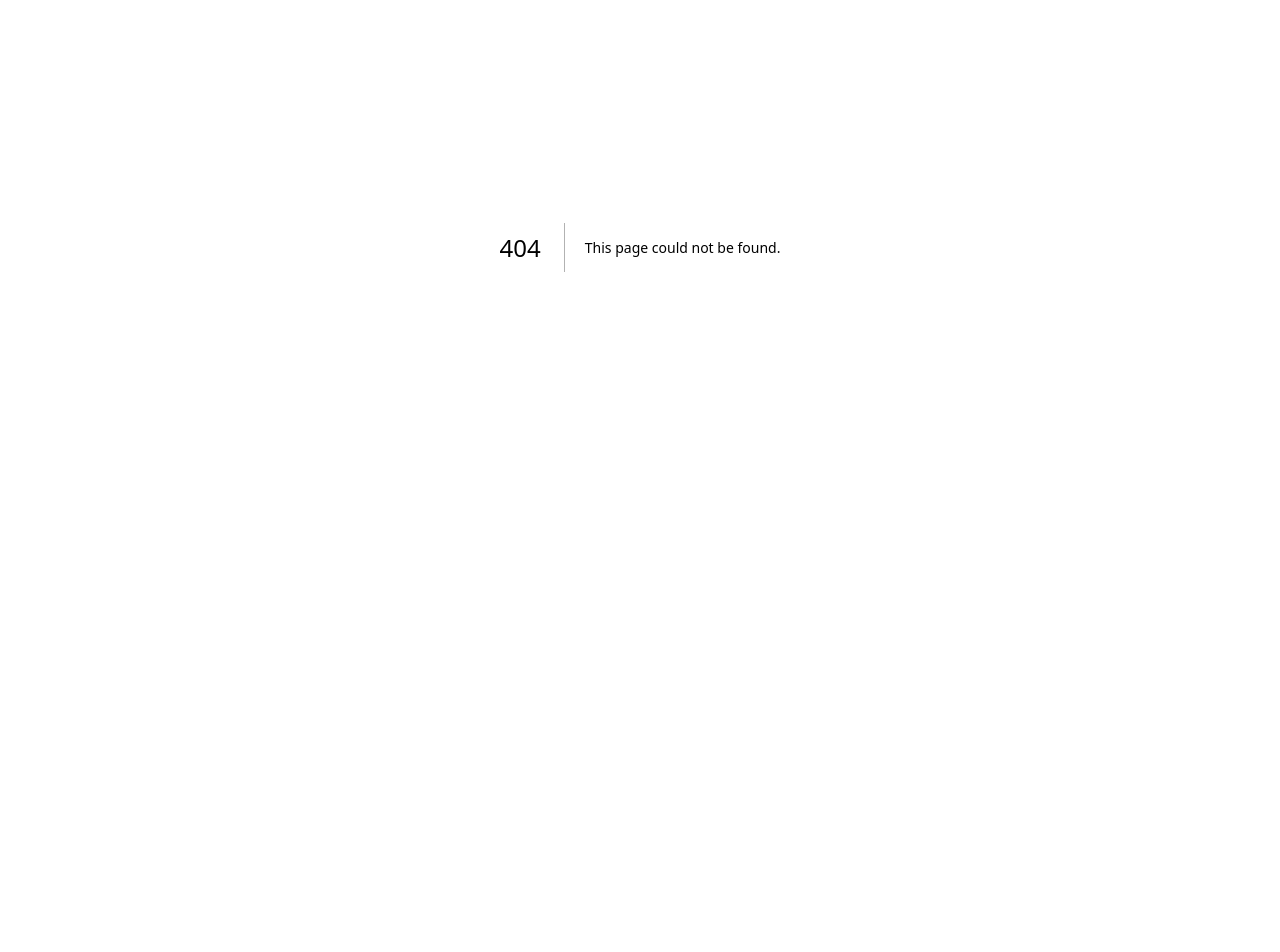
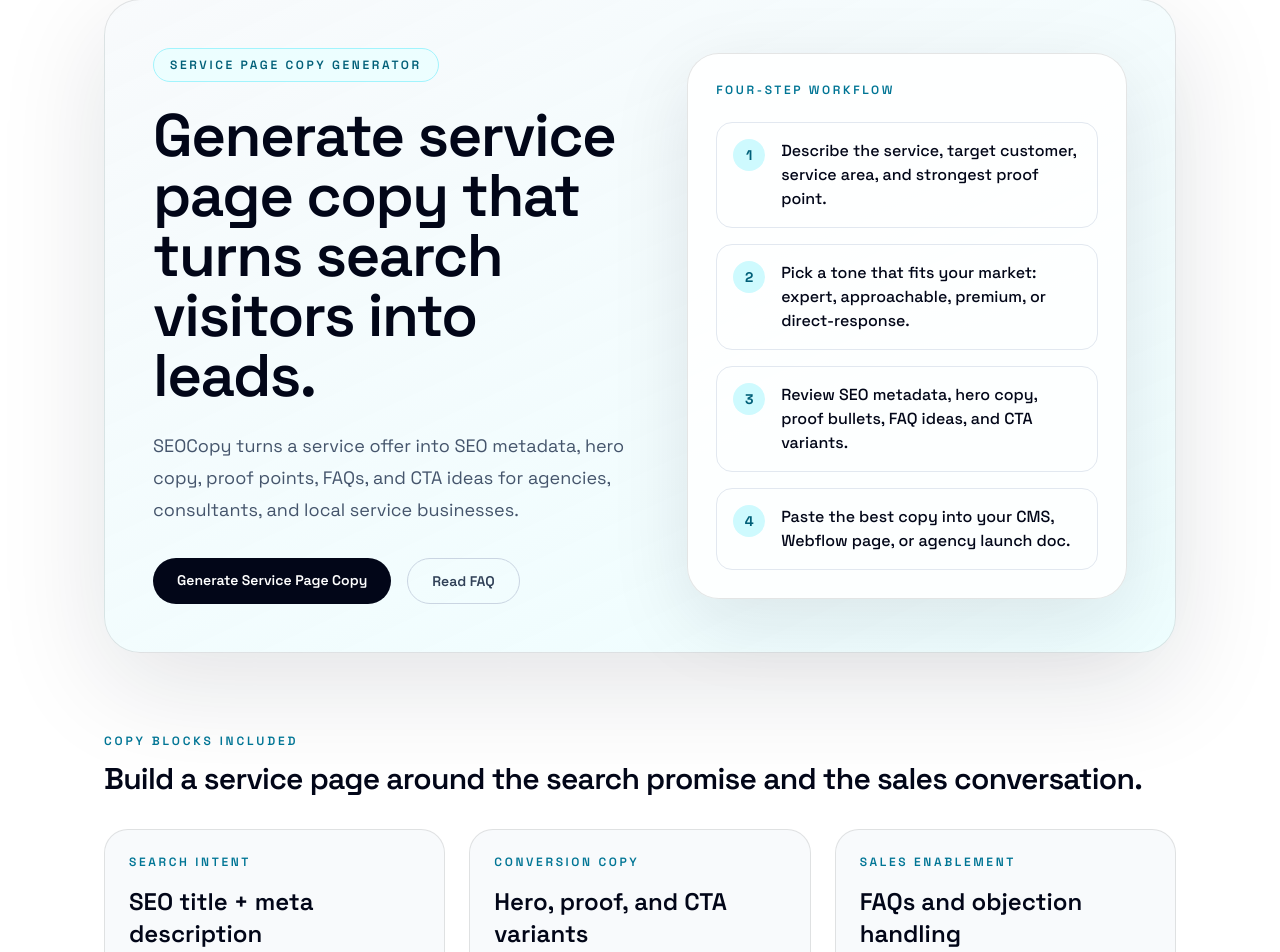
Before and after one commit to icarusagio/seocopy, a Next.js app: page /service-page-copy-generator in a window 1280 px wide. Before the commit this address had no page. Shown: the part 153-1105 px from the top of the page. Before the commit the page ends 800 px from the top, so only its background shows below. Built offline with nearby package versions, Linux system fonts and the light colour scheme.

Commit message:
Add service page copy generator page

```diff
--- a/src/app/page.tsx
+++ b/src/app/page.tsx
@@ -93,6 +93,11 @@ const useCasePages = [
     title: "Collection Page SEO Generator",
     href: "/collection-page-seo-generator",
     body: "Search titles, meta descriptions, collection intros, social previews, and CTAs for Shopify collections and ecommerce category pages.",
+  },
+  {
+    title: "Service Page Copy Generator",
+    href: "/service-page-copy-generator",
+    body: "SEO metadata, hero copy, proof points, FAQs, and CTA variants for agencies, consultants, and local service businesses.",
   },
   {
     title: "Product SEO Title Generator",
--- /dev/null
+++ b/src/app/service-page-copy-generator/page.tsx
@@ -0,0 +1,202 @@
+import type { Metadata } from "next";
+import Link from "next/link";
+
+export const metadata: Metadata = {
+  title: "Service Page Copy Generator",
+  description:
+    "Generate service page copy, SEO title tags, meta descriptions, hero headlines, proof points, FAQs, and CTA variants for agencies and local service businesses.",
+  alternates: {
+    canonical: "https://seocopy.vercel.app/service-page-copy-generator",
+  },
+  keywords: [
+    "service page copy generator",
+    "AI service page copy generator",
+    "service business SEO copy",
+    "agency service page copy",
+    "local service page SEO",
+    "website copy generator",
+  ],
+  openGraph: {
+    title: "Service Page Copy Generator | SEOCopy",
+    description:
+      "Turn a service offer into SEO metadata, proof-led page copy, FAQs, and calls to action that help visitors request a quote or book a consult.",
+    url: "https://seocopy.vercel.app/service-page-copy-generator",
+    type: "website",
+  },
+};
+
+const sections = [
+  {
+    label: "Search intent",
+    title: "SEO title + meta description",
+    body: "Translate your service, audience, location, and outcome into a search snippet that earns qualified clicks.",
+  },
+  {
+    label: "Conversion copy",
+    title: "Hero, proof, and CTA variants",
+    body: "Generate headlines, value props, trust signals, and calls to action for visitors comparing vendors.",
+  },
+  {
+    label: "Sales enablement",
+    title: "FAQs and objection handling",
+    body: "Answer price, process, timing, and fit questions before leads book a consult or request a quote.",
+  },
+];
+
+const workflow = [
+  "Describe the service, target customer, service area, and strongest proof point.",
+  "Pick a tone that fits your market: expert, approachable, premium, or direct-response.",
+  "Review SEO metadata, hero copy, proof bullets, FAQ ideas, and CTA variants.",
+  "Paste the best copy into your CMS, Webflow page, or agency launch doc.",
+];
+
+const faqs = [
+  {
+    question: "What is a service page copy generator?",
+    answer:
+      "A service page copy generator turns a short offer brief into copy for a service landing page: SEO titles, meta descriptions, hero headlines, proof bullets, FAQs, and calls to action.",
+  },
+  {
+    question: "Who should use SEOCopy for service pages?",
+    answer:
+      "It is useful for agencies, consultants, local service businesses, B2B providers, and founders who need clearer pages for offers like audits, installations, repairs, retainers, or done-for-you services.",
+  },
+  {
+    question: "Can it help with local SEO service pages?",
+    answer:
+      "Yes. Include the city, region, service area, and customer type in your prompt so SEOCopy can draft localized metadata and page copy without stuffing keywords.",
+  },
+  {
+    question: "How many free service page generations do I get?",
+    answer:
+      "You can run two free generations without creating an account. After that, buy one more generation for $5 or use the $19/month plan for ongoing copy production.",
+  },
+];
+
+export default function ServicePageCopyGeneratorPage() {
+  return (
+    <main className="min-h-screen bg-white text-slate-950 dark:bg-slate-950 dark:text-white">
+      <section className="mx-auto max-w-6xl px-6 py-20 lg:px-10">
+        <Link href="/" className="text-sm font-semibold text-cyan-700 dark:text-cyan-300">
+          ← SEOCopy
+        </Link>
+        <div className="mt-12 grid gap-12 rounded-[2.25rem] border border-black/10 bg-[linear-gradient(155deg,rgba(248,250,252,1),rgba(236,254,255,0.88))] p-8 shadow-[0_30px_110px_rgba(15,23,42,0.12)] dark:border-white/10 dark:bg-[linear-gradient(155deg,rgba(15,23,42,0.95),rgba(8,47,73,0.68))] md:p-12 lg:grid-cols-[1.05fr_0.95fr] lg:items-center">
+          <div>
+            <p className="inline-flex rounded-full border border-cyan-200 bg-cyan-50 px-4 py-2 text-xs font-semibold uppercase tracking-[0.22em] text-cyan-800 dark:border-cyan-400/20 dark:bg-cyan-400/10 dark:text-cyan-200">
+              Service Page Copy Generator
+            </p>
+            <h1 className="mt-6 max-w-4xl text-5xl font-semibold tracking-tight sm:text-6xl">
+              Generate service page copy that turns search visitors into leads.
+            </h1>
+            <p className="mt-6 max-w-3xl text-lg leading-8 text-slate-600 dark:text-slate-300">
+              SEOCopy turns a service offer into SEO metadata, hero copy, proof points, FAQs, and CTA ideas for agencies, consultants, and local service businesses.
+            </p>
+            <div className="mt-8 flex flex-wrap gap-4">
+              <Link
+                href="/generate?source=service-page-copy-generator"
+                className="rounded-full bg-slate-950 px-6 py-3 text-sm font-semibold text-white transition hover:bg-slate-800 dark:bg-cyan-300 dark:text-slate-950 dark:hover:bg-cyan-200"
+              >
+                Generate Service Page Copy
+              </Link>
+              <a
+                href="#faq"
+                className="rounded-full border border-slate-300 px-6 py-3 text-sm font-semibold text-slate-700 transition hover:border-slate-950 hover:text-slate-950 dark:border-white/15 dark:text-slate-200 dark:hover:border-white dark:hover:text-white"
+              >
+                Read FAQ
+              </a>
+            </div>
+          </div>
+
+          <div className="rounded-[2rem] border border-black/10 bg-white/85 p-7 shadow-[0_24px_80px_rgba(15,23,42,0.1)] dark:border-white/10 dark:bg-white/5">
+            <p className="text-xs font-semibold uppercase tracking-[0.22em] text-cyan-700 dark:text-cyan-300">
+              Four-step workflow
+            </p>
+            <div className="mt-6 space-y-4">
+              {workflow.map((step, index) => (
+                <div key={step} className="flex gap-4 rounded-2xl border border-slate-200 p-4 dark:border-white/10">
+                  <span className="flex h-8 w-8 shrink-0 items-center justify-center rounded-full bg-cyan-100 text-sm font-bold text-cyan-800 dark:bg-cyan-300 dark:text-slate-950">
+                    {index + 1}
+                  </span>
+                  <p className="font-medium">{step}</p>
+                </div>
+              ))}
+            </div>
+          </div>
+        </div>
+      </section>
+
+      <section className="mx-auto max-w-6xl px-6 pb-20 lg:px-10">
+        <div className="mb-8">
+          <p className="text-xs font-semibold uppercase tracking-[0.24em] text-cyan-700 dark:text-cyan-300">
+            Copy blocks included
+          </p>
+          <h2 className="mt-3 text-3xl font-semibold tracking-tight">
+            Build a service page around the search promise and the sales conversation.
+          </h2>
+        </div>
+        <div className="grid gap-6 md:grid-cols-3">
+          {sections.map((item) => (
+            <article key={item.label} className="rounded-[1.5rem] border border-black/10 bg-slate-50 p-6 dark:border-white/10 dark:bg-white/5">
+              <p className="text-xs font-semibold uppercase tracking-[0.22em] text-cyan-700 dark:text-cyan-300">
+                {item.label}
+              </p>
+              <h3 className="mt-4 text-2xl font-semibold">{item.title}</h3>
+              <p className="mt-3 leading-7 text-slate-600 dark:text-slate-300">{item.body}</p>
+            </article>
+          ))}
+        </div>
+      </section>
+
+      <section className="mx-auto max-w-6xl px-6 pb-20 lg:px-10">
+        <div className="rounded-[2rem] border border-black/10 bg-slate-950 p-8 text-white shadow-[0_24px_80px_rgba(15,23,42,0.14)] dark:border-white/10">
+          <p className="text-xs font-semibold uppercase tracking-[0.24em] text-cyan-200">
+            Lead-focused output
+          </p>
+          <h2 className="mt-4 max-w-3xl text-3xl font-semibold tracking-tight">
+            Stop publishing service pages that list what you do but never explain why a buyer should act now.
+          </h2>
+          <p className="mt-4 max-w-3xl leading-7 text-slate-300">
+            Use SEOCopy to align the search snippet, first-screen promise, proof points, and next-step CTA around one clear service offer.
+          </p>
+          <Link
+            href="/generate?source=service-page-copy-generator-cta"
+            className="mt-8 inline-flex rounded-full bg-cyan-300 px-6 py-3 text-sm font-semibold text-slate-950 transition hover:bg-cyan-200"
+          >
+            Try Two Free Generations
+          </Link>
+        </div>
+      </section>
+
+      <section id="faq" className="mx-auto max-w-4xl px-6 pb-24 lg:px-10">
+        <h2 className="text-3xl font-semibold tracking-tight">FAQ</h2>
+        <div className="mt-6 space-y-4">
+          {faqs.map((faq) => (
+            <article key={faq.question} className="rounded-2xl border border-black/10 bg-slate-50 p-6 dark:border-white/10 dark:bg-white/5">
+              <h3 className="text-lg font-semibold">{faq.question}</h3>
+              <p className="mt-3 leading-7 text-slate-600 dark:text-slate-300">{faq.answer}</p>
+            </article>
+          ))}
+        </div>
+      </section>
+
+      <script
+        type="application/ld+json"
+        suppressHydrationWarning
+        dangerouslySetInnerHTML={{
+          __html: JSON.stringify({
+            "@context": "https://schema.org",
+            "@type": "FAQPage",
+            mainEntity: faqs.map((faq) => ({
+              "@type": "Question",
+              name: faq.question,
+              acceptedAnswer: {
+                "@type": "Answer",
+                text: faq.answer,
+              },
+            })),
+          }),
+        }}
+      />
+    </main>
+  );
+}
--- a/src/app/sitemap.ts
+++ b/src/app/sitemap.ts
@@ -90,6 +90,12 @@ export default function sitemap(): MetadataRoute.Sitemap {
       priority: 0.85,
     },
     {
+      url: `${siteUrl}/service-page-copy-generator`,
+      lastModified,
+      changeFrequency: "weekly",
+      priority: 0.85,
+    },
+    {
       url: `${siteUrl}/product-seo-title-generator`,
       lastModified,
       changeFrequency: "weekly",
```
Also changed, not shown: 1 other file (tests, documents, lock files or other folders).
